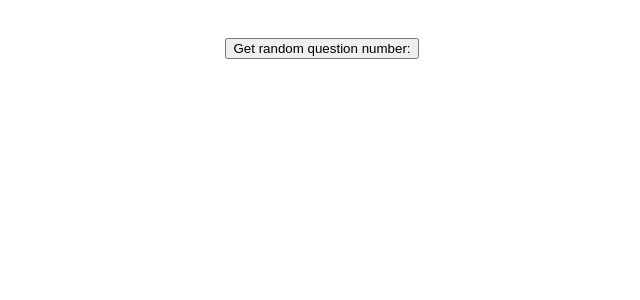
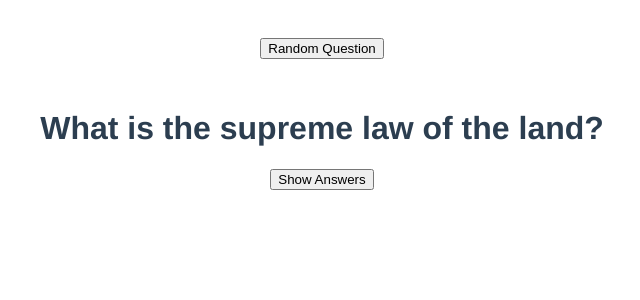
Before and after one commit to nfrostdev/naturalizationprep, a Vue app: page /0 in a window 1280 px wide. Shown: the top 300 px of the page, without its empty margins (318-958 px from the left). Built offline with nearby package versions, Linux system fonts and the light colour scheme.

Commit message:
question route logic

```diff
--- a/src/App.vue
+++ b/src/App.vue
@@ -1,7 +1,7 @@
 <template>
   <div id="app">
     <div id="nav">
-      <button @click="getRandomQuestion()">Get random question number: {{ }}</button>
+      <button @click="getRandomQuestion()">Random Question</button>
     </div>
     <router-view/>
   </div>
--- a/src/router/index.js
+++ b/src/router/index.js
@@ -11,12 +11,14 @@ const routes = [
         component: Home
     },
     {
-    path: '/about',
-    name: 'About',
-    // route level code-splitting
-    // this generates a separate chunk (about.[hash].js) for this route
-    // which is lazy-loaded when the route is visited.
-    component: () => import(/* webpackChunkName: "about" */ '../views/About.vue')
+        path: '/:index',
+        name: 'Question',
+        component: () => import(/* webpackChunkName: "question" */ '../views/Question.vue')
+    },
+    {
+        path: '/all',
+        name: 'All',
+        component: () => import(/* webpackChunkName: "all" */ '../views/All.vue')
     }
 ]
 
--- a/src/views/About.vue
+++ /dev/null
@@ -1,5 +0,0 @@
-<template>
-  <div class="about">
-    <h1>This is an about page</h1>
-  </div>
-</template>
--- /dev/null
+++ b/src/views/All.vue
@@ -0,0 +1,5 @@
+<template>
+  <div>
+    <h1>List of all Questions</h1>
+  </div>
+</template>
--- /dev/null
+++ b/src/views/Question.vue
@@ -0,0 +1,29 @@
+<template>
+  <div v-if="question">
+    <div class="question-card">
+      <h1>{{ this.question.text }}</h1>
+      <button v-if="!answersShown" @click="answersShown = true">Show Answers</button>
+
+      <ul v-show="answersShown">
+        <li v-for="(answer, index) in question.answers" :key="index">
+          <a v-if="question.link" :href="question.link" target="_blank" rel="noopener">{{ answer }}</a>
+          <span v-else>{{ answer }}</span>
+        </li>
+      </ul>
+    </div>
+  </div>
+</template>
+
+<script>
+export default {
+  data() {
+    return {
+      question: null,
+      answersShown: false
+    }
+  },
+  mounted() {
+    this.question = this.$store.state.questions[this.$route.params.index];
+  }
+}
+</script>
```
Lines whose indentation alone changed are shown as unchanged.
